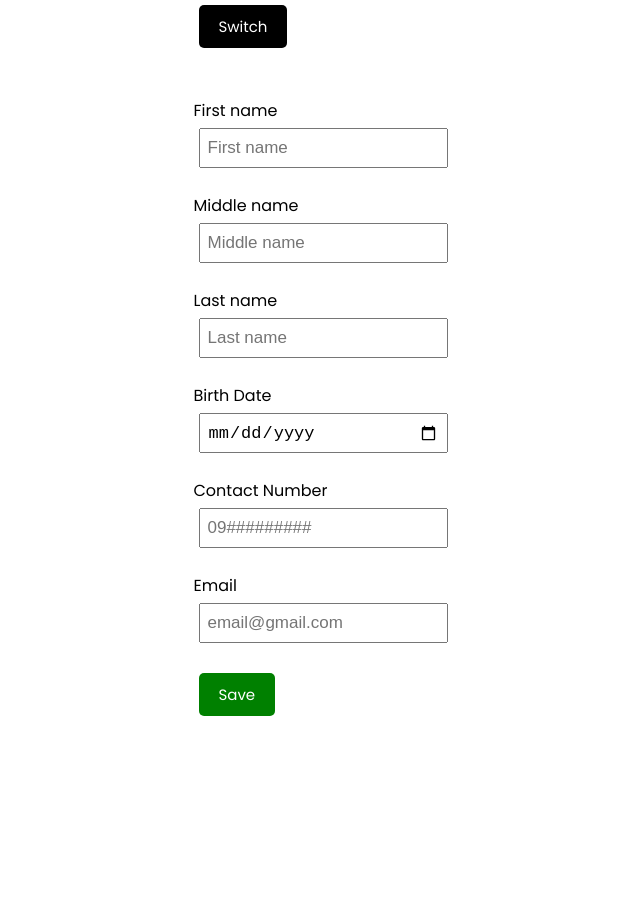
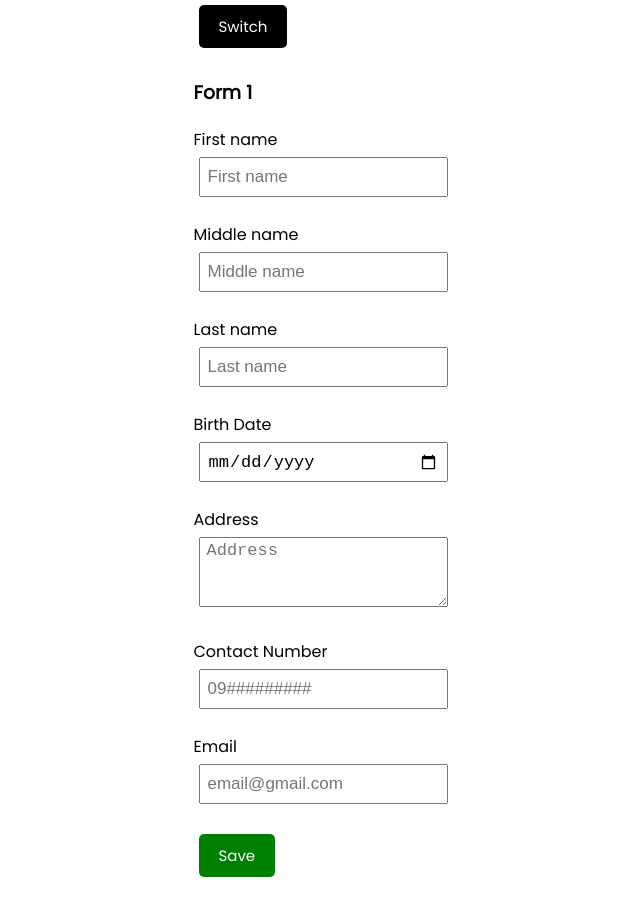
Before and after one commit to thelastronnin/Task-3-Form-Switching, a React (Create React App) app: page / in a window 1280 px wide. Shown: the top 916 px of the page, without its empty margins (322-962 px from the left). Before the commit the page ends 800 px from the top, so only its background shows below. Built offline with nearby package versions, Linux system fonts and the light colour scheme.

Commit message:
Added Input Fields

```diff
--- a/src/components/Form1.js
+++ b/src/components/Form1.js
@@ -1,12 +1,12 @@
 import React, { useState } from "react";
 
 import InputField from "./InputField";
-// import InputFieldTextArea from "./InputFieldTextArea";
+import InputFieldTextArea from "./InputFieldTextArea";
 import Button from "./Button";
 
 // iF = INPUT FIELD
 
-const Form = ({ onAdd }) => {
+const Form1 = ({ title, onAdd }) => {
   const [fName, setFname] = useState("");
   const [mName, setMname] = useState("");
   const [lName, setLname] = useState("");
@@ -127,6 +127,7 @@ const Form = ({ onAdd }) => {
 
   return (
     <form className="add-form">
+      <h3>{title}</h3>
       {/* FIRST NAME INPUT FIELD */}
       <InputField
         iFLabel="First name"
@@ -176,14 +177,14 @@ const Form = ({ onAdd }) => {
       />
 
       {/* ADDRESS INPUT FIELD */}
-      {/* <InputFieldTextArea
+      <InputFieldTextArea
         iFLabel="Address"
         iFPlaceholder="Address"
         iFvalue={address}
         onChange={(e) => onChangeIfAddress(e.target.value)}
         iFError={errorAddress}
         iFErrorMessage={errorMssgAddress}
-      /> */}
+      />
 
       {/* CONTACT INPUT FIELD */}
       <InputField
@@ -214,4 +215,4 @@ const Form = ({ onAdd }) => {
   );
 };
 
-export default Form;
+export default Form1;
```
